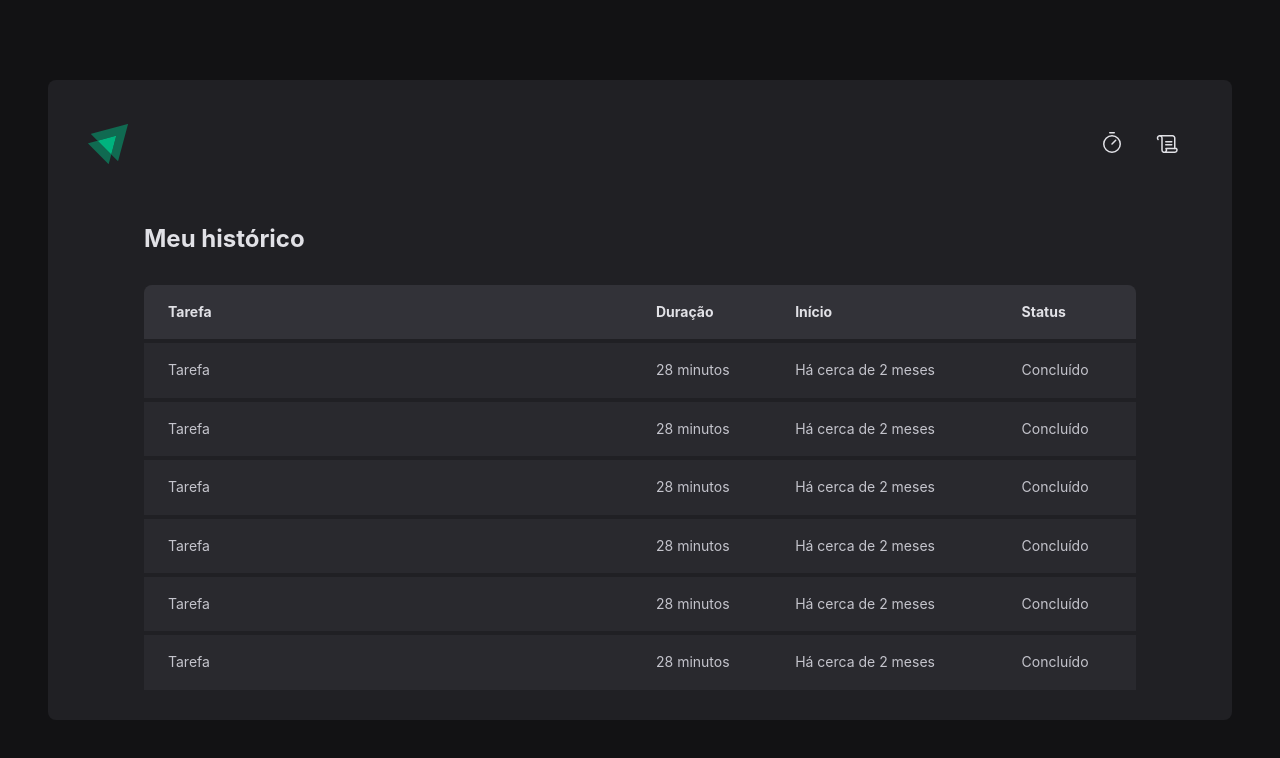
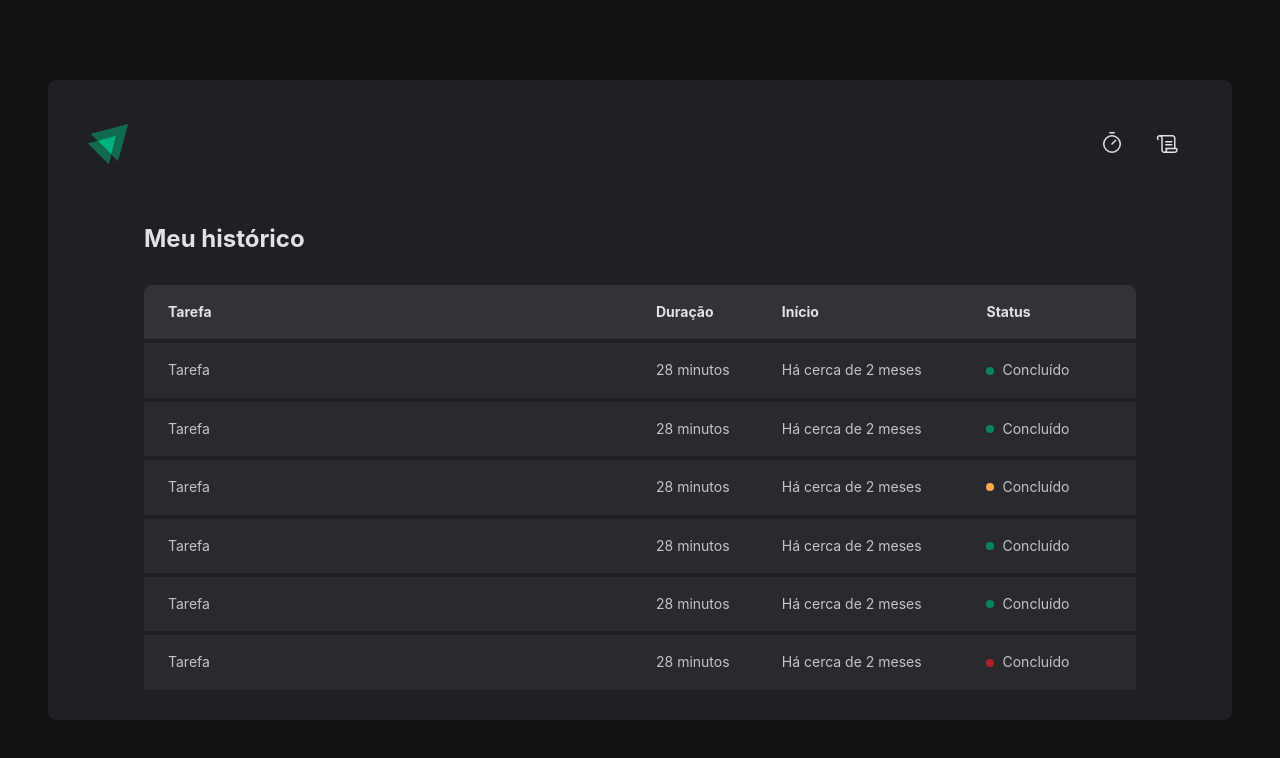
Before and after one commit to fpsaraiva/ignite-react-pomodoro, a React (Vite) app: page /history in a window 1280 px wide. Shown: the top 758 px of the page. Built offline with nearby package versions, Linux system fonts and the light colour scheme.

Commit message:
added status component

```diff
--- a/src/pages/History/Index.module.css
+++ b/src/pages/History/Index.module.css
@@ -58,3 +58,29 @@
 .historyList table td :last-child {
     padding-right: 1.5rem;
 }
+
+
+.status {
+    display: flex;
+    align-items: center;
+    gap: 0.5rem;
+}
+
+.status::before {
+    content: '';
+    width: 0.5rem;
+    height: 0.5rem;
+    border-radius: 50%;
+}
+
+.statusColorGreen::before {
+    background: var(--green-500);
+}
+
+.statusColorYellow::before {
+    background: var(--yellow-500);
+}
+
+.statusColorRed::before {
+    background: var(--red-500);
+}
--- a/src/pages/History/Index.tsx
+++ b/src/pages/History/Index.tsx
@@ -20,37 +20,63 @@ function History() {
               <td>Tarefa</td>
               <td>28 minutos</td>
               <td>Há cerca de 2 meses</td>
-              <td>Concluído</td>
+              <td>
+                <span className={`${styles.status} ${styles.statusColorGreen}`}>
+                  Concluído
+                </span>
+              </td>
             </tr>
             <tr>
               <td>Tarefa</td>
               <td>28 minutos</td>
               <td>Há cerca de 2 meses</td>
-              <td>Concluído</td>
+              <td>
+                <span className={`${styles.status} ${styles.statusColorGreen}`}>
+                  Concluído
+                </span>
+              </td>
             </tr>
             <tr>
               <td>Tarefa</td>
               <td>28 minutos</td>
               <td>Há cerca de 2 meses</td>
-              <td>Concluído</td>
+              <td>
+                <span
+                  className={`${styles.status} ${styles.statusColorYellow}`}
+                >
+                  Concluído
+                </span>
+              </td>
             </tr>
             <tr>
               <td>Tarefa</td>
               <td>28 minutos</td>
               <td>Há cerca de 2 meses</td>
-              <td>Concluído</td>
+              <td>
+                <span className={`${styles.status} ${styles.statusColorGreen}`}>
+                  Concluído
+                </span>
+              </td>
             </tr>
             <tr>
               <td>Tarefa</td>
               <td>28 minutos</td>
               <td>Há cerca de 2 meses</td>
-              <td>Concluído</td>
+              <td>
+                <span className={`${styles.status} ${styles.statusColorGreen}`}>
+                  Concluído
+                </span>
+              </td>
             </tr>
             <tr>
               <td>Tarefa</td>
               <td>28 minutos</td>
               <td>Há cerca de 2 meses</td>
-              <td>Concluído</td>
+              <td>
+                <span className={`${styles.status} ${styles.statusColorRed}`}>
+                  Concluído
+                </span>
+              </td>
             </tr>
           </tbody>
         </table>
```
